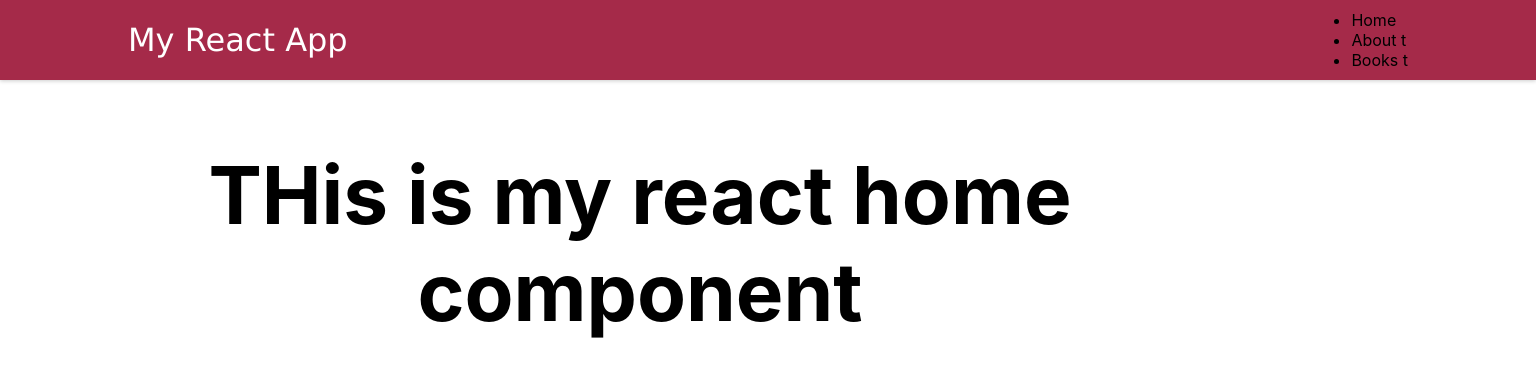
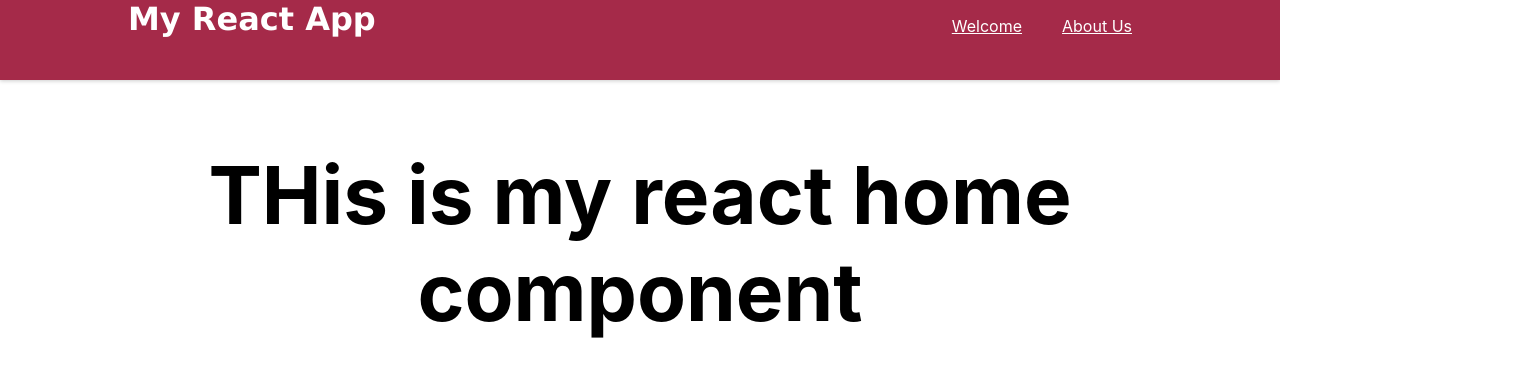
Before and after one commit to Ravinavala/react-project, a React (Create React App) app in the folder react-app/: page / in a window 1280 px wide. Shown: the top 376 px of the page, 1536 px wide, since content can reach past the window. Built offline with nearby package versions, Linux system fonts and the light colour scheme.

Commit message:
set up react routes and menu link base on specific slug

```diff
--- a/react-app/package.json
+++ b/react-app/package.json
@@ -8,6 +8,7 @@
     "@testing-library/user-event": "^13.5.0",
     "react": "^18.2.0",
     "react-dom": "^18.2.0",
+    "react-router-dom": "^6.7.0",
     "react-scripts": "5.0.1",
     "web-vitals": "^2.1.4"
   },
--- a/react-app/src/App.js
+++ b/react-app/src/App.js
@@ -1,12 +1,18 @@
-import './App.css';
+import { Link, Route, Routes, Outlet } from "react-router-dom";
+
+
+
 import MainLayout from './components/Home/Header/MainLayout';
 import HomePage from "./pages/HomePage";
+import AboutUs from  "./pages/AboutUs";
 function App() {
   return (
+
     <MainLayout>
-    <div className="App">
-        <HomePage />
-    </div>
+    <Routes>
+         <Route path="/about-us" element={<AboutUs />} />
+         <Route path="/" element={<HomePage />} />
+    </Routes>
     </MainLayout>
   );
 }
--- /dev/null
+++ b/react-app/src/components/AboutUsContent.js
@@ -0,0 +1,5 @@
+const AboutUsContent = () => {
+  return "This is About us page";
+}
+
+export default AboutUsContent;
--- a/react-app/src/components/Home/Header/MainNavigation.js
+++ b/react-app/src/components/Home/Header/MainNavigation.js
@@ -1,23 +1,36 @@
 // import { useContext } from "react";
-// import { Link } from "react-router-dom";
+ import { NavLink } from "react-router-dom";
 import classes from "./MainNavigation.module.css";
 
 const MainNavigation = () => {
     return <header className={classes.header}>
-        <div className={classes.logo}>My React App</div>
-      <nav>
-        <ul>
-            <li>
-             Home
+        <div className={classes.inner} >
+        <div className={classes.logo}><h1>My React App</h1></div>
+
+        <ul className={classes.Navigation}>
+        <li>
+           <NavLink
+             className={(navData) =>
+               navData.isActive ? classes.isActive : ""
+             }
+             to="/"
+           >
+             Welcome
+           </NavLink>
+         </li>
+         <li>
+           <NavLink
+             className={(navData) =>
+               navData.isActive ? classes.isActive : ""
+             }
+             to="/about-us"
+           >
+             About Us
+           </NavLink>
+
             </li>
-            <li>
-                About
-t            </li>
-<li>
-                Books
-t            </li>
         </ul>
-      </nav>
+      </div>
 
     </header>
 
--- a/react-app/src/components/Home/Header/MainNavigation.module.css
+++ b/react-app/src/components/Home/Header/MainNavigation.module.css
@@ -1,19 +1,47 @@
-body {
-  overflow: hidden;
-}
+
 .header {
-  width: 100%;
+  /* width: 100%; */
   height: 5rem;
   background-color: rgb(165, 42, 73);
   box-shadow: 0 1px 4px rgba(0, 0, 0, 0.2);
-  display: flex;
+  display: block;
   justify-content: space-between;
   align-items: center;
   padding: 0 10%;
 }
+.header_inner{
+    width: 1000px;
+    height: 100%;
+    display: block;
+    margin: 0 auto;
+}
 .logo {
+  height: 100%;
+  display: table;
+  float: left;
+}
+.logo h1{
   font-family: 'Lucida Sans', 'Lucida Sans Regular', 'Lucida Grande', 'Lucida Sans Unicode', Geneva, Verdana, sans-serif;
   font-size: 2rem;
   color: white;
+  height: 100%;
+  display: table-cell;
+  vertical-align: middle;
   margin: 0;
 }
+.Navigation {
+  float: right;
+  height: 100%;
+}
+.Navigation li {
+  display: table-cell;
+  vertical-align: middle;
+  height: 100%;
+  color: white;
+  font-size: 16px;
+  padding: 0 20px;
+  list-style: none;
+}
+.Navigation li a {
+    color: white
+}
--- a/react-app/src/index.js
+++ b/react-app/src/index.js
@@ -1,14 +1,15 @@
 import React from 'react';
 import ReactDOM from 'react-dom/client';
+import { BrowserRouter } from "react-router-dom";
 import './index.css';
 import App from './App';
 import reportWebVitals from './reportWebVitals';
 
 const root = ReactDOM.createRoot(document.getElementById('root'));
 root.render(
-  <React.StrictMode>
+  <BrowserRouter>
     <App />
-  </React.StrictMode>
+  </BrowserRouter>
 );
 
 // If you want to start measuring performance in your app, pass a function
--- /dev/null
+++ b/react-app/src/pages/AboutUs.js
@@ -0,0 +1,9 @@
+import AboutUsContent from "../components/AboutUsContent"
+
+const AboutUs = () => {
+
+  return <AboutUsContent/>
+
+}
+
+export default AboutUs;
```
Also changed, not shown: 1 other file (tests, documents, lock files or other folders).
